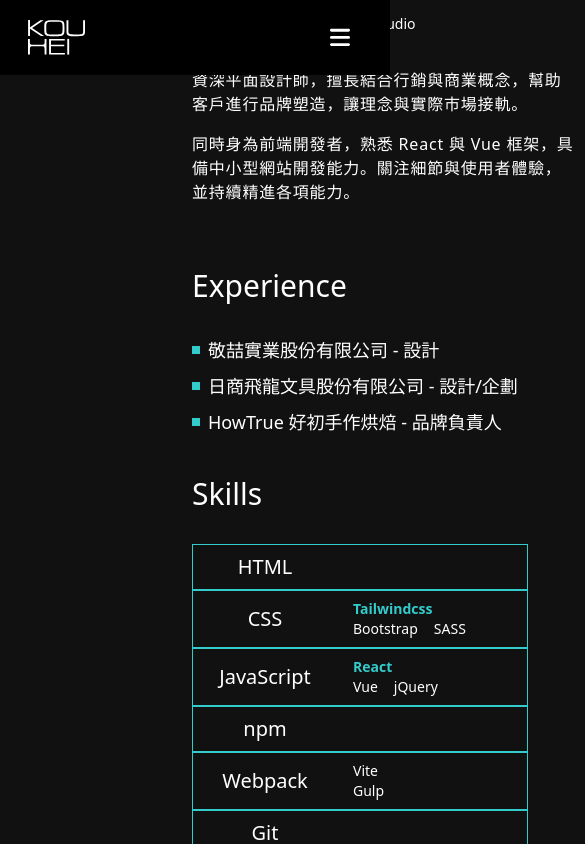
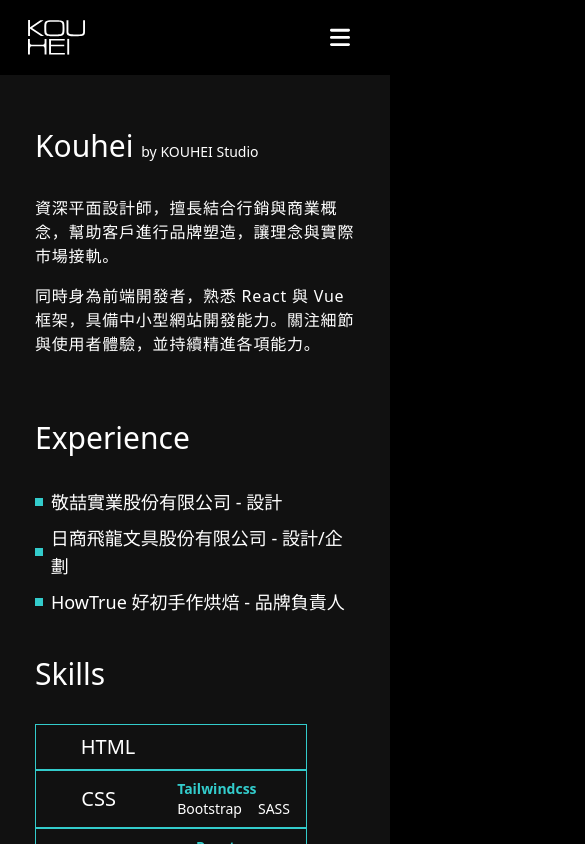
Before and after one commit to Ginz9013/KOUHEI, a React (Create React App) app: page /About in a window 390 px wide. Shown: the top 844 px of the page, 585 px wide, since content can reach past the window. Built offline with nearby package versions, Linux system fonts and the light colour scheme.

Commit message:
UPDATE: RWD - Mobile AboutPage

```diff
--- a/src/pages/About.jsx
+++ b/src/pages/About.jsx
@@ -2,10 +2,10 @@
 
 function About() {
   return (
-    <div className="w-full h-full flex flex-col justify-center items-center text-white bg-secondary-black px-48">
+    <div className="w-screen md:w-full md:h-full flex flex-col justify-center items-center text-white bg-secondary-black py-32 md:py-0 md:px-48">
       <div className="flex flex-col lg:flex-row">
         {/* Person & Experience */}
-        <div className="w-96 mr-8 2xl:mr-32 mb-8">
+        <div className="w-80 md:w-96 mx-auto md:mx-0 md:mr-8 2xl:mr-32 mb-8">
           {/* Person */}
           <div className="mb-16">
             <h2 className="text-3xl mb-8">
@@ -41,7 +41,7 @@ function About() {
         </div>
 
         {/* Skills */}
-        <div className="w-96">
+        <div className="w-80 md:w-96 mx-auto md:mx-0">
           <h2 className="text-3xl mb-8">Skills</h2>
           <ul className="text-xl mr-12">
             <li className="border border-primary-blue py-2">
--- a/src/pages/Home.jsx
+++ b/src/pages/Home.jsx
@@ -19,7 +19,6 @@ function Home() {
   const setHeight = () => {
     const currentHeight = window.innerHeight;
     home.current.style.height = `${currentHeight}px`;
-    console.log(`home height: ${currentHeight}`);
   };
   useEffect(setHeight, []);
 
```
